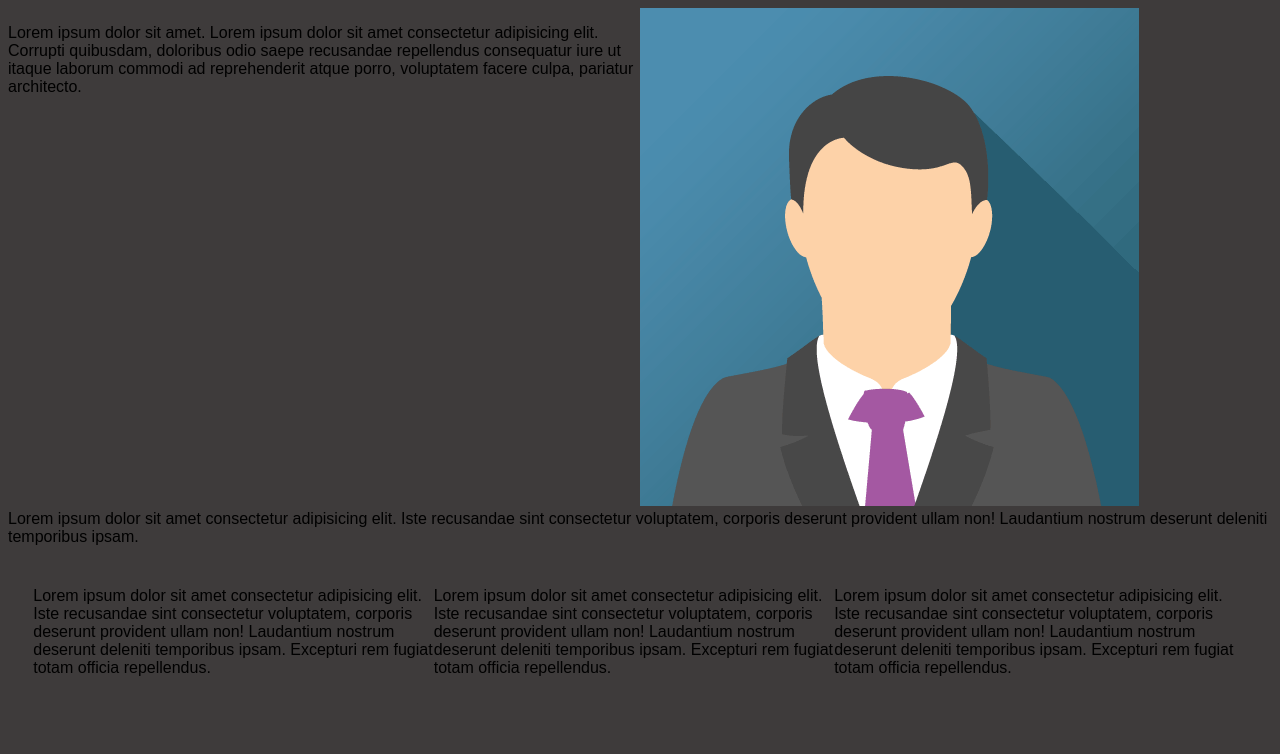
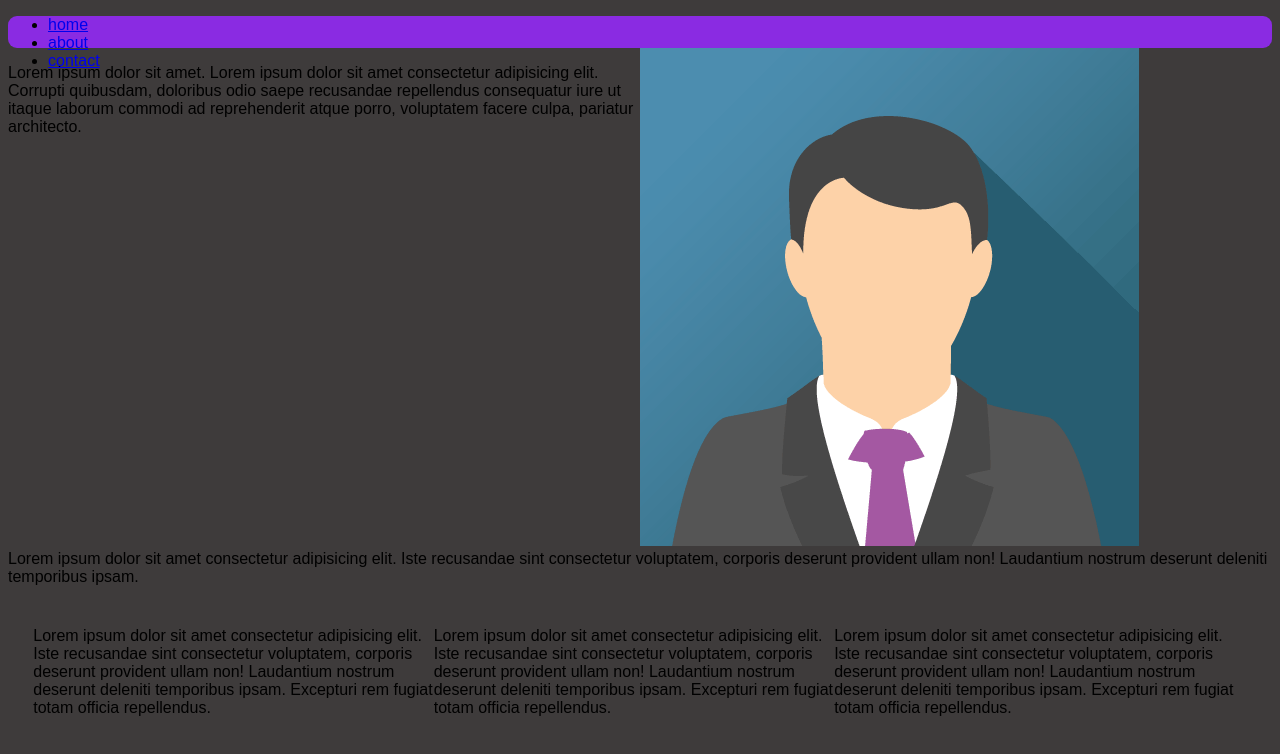
Before and after one commit to AlePezz02/personal, a plain HTML site: page index.html in a window 1280 px wide. Drawn offline with Linux system fonts and the light colour scheme.

Commit message:
nav sticky

```diff
--- a/index.html
+++ b/index.html
@@ -9,6 +9,24 @@
 </head>
 
 <body>
+    <div class="conteiner-nav">
+    <nav class="navbar">
+        <ul>
+            <li>
+                <a class="button" href="#">home</a>
+            </li>
+            <li>
+                <a class="button" href="#">about</a>
+            </li>
+            <li>
+                <a class="button" href="#">contact</a>
+            </li>
+
+        </ul>
+    </nav>
+</div>
+
+
     <div class="conteiner-exercise">
         <div class="testo-conteiner">
             <p class="testo">
--- a/style.css
+++ b/style.css
@@ -1,7 +1,5 @@
 *{
   font-family: sans-serif;
-  margin: ;
-  padding: ;
 }
 
 body {
@@ -42,3 +40,20 @@ body {
     width: 33%;
     float: left;
 }
+
+
+.conteiner-nav {
+    width: 100%;
+    height: 2rem;
+    background-color: blueviolet;
+    border-radius: 9px;
+
+}
+
+.nav {
+    position: sticky;
+}
+
+.button {
+
+}
```
